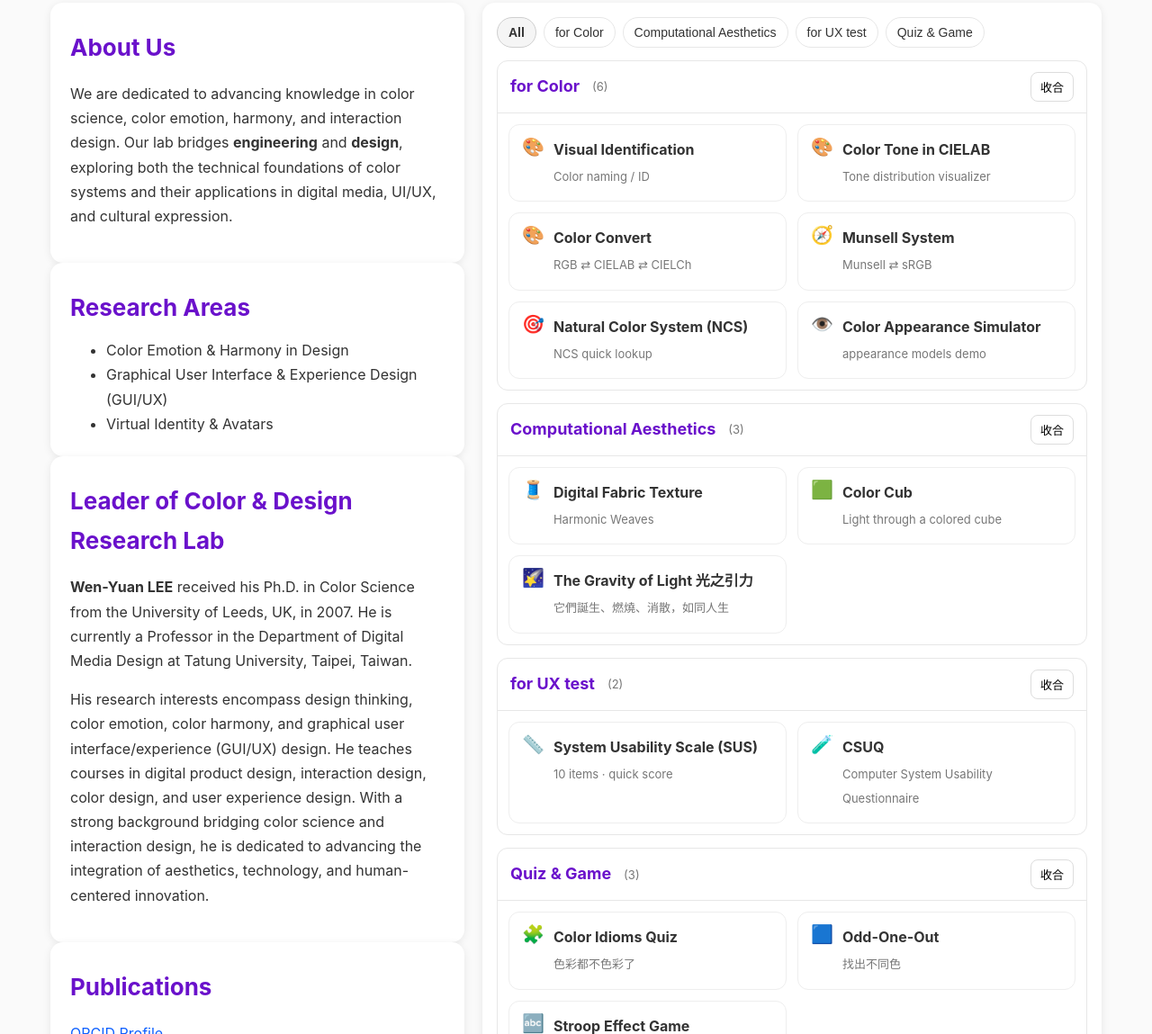
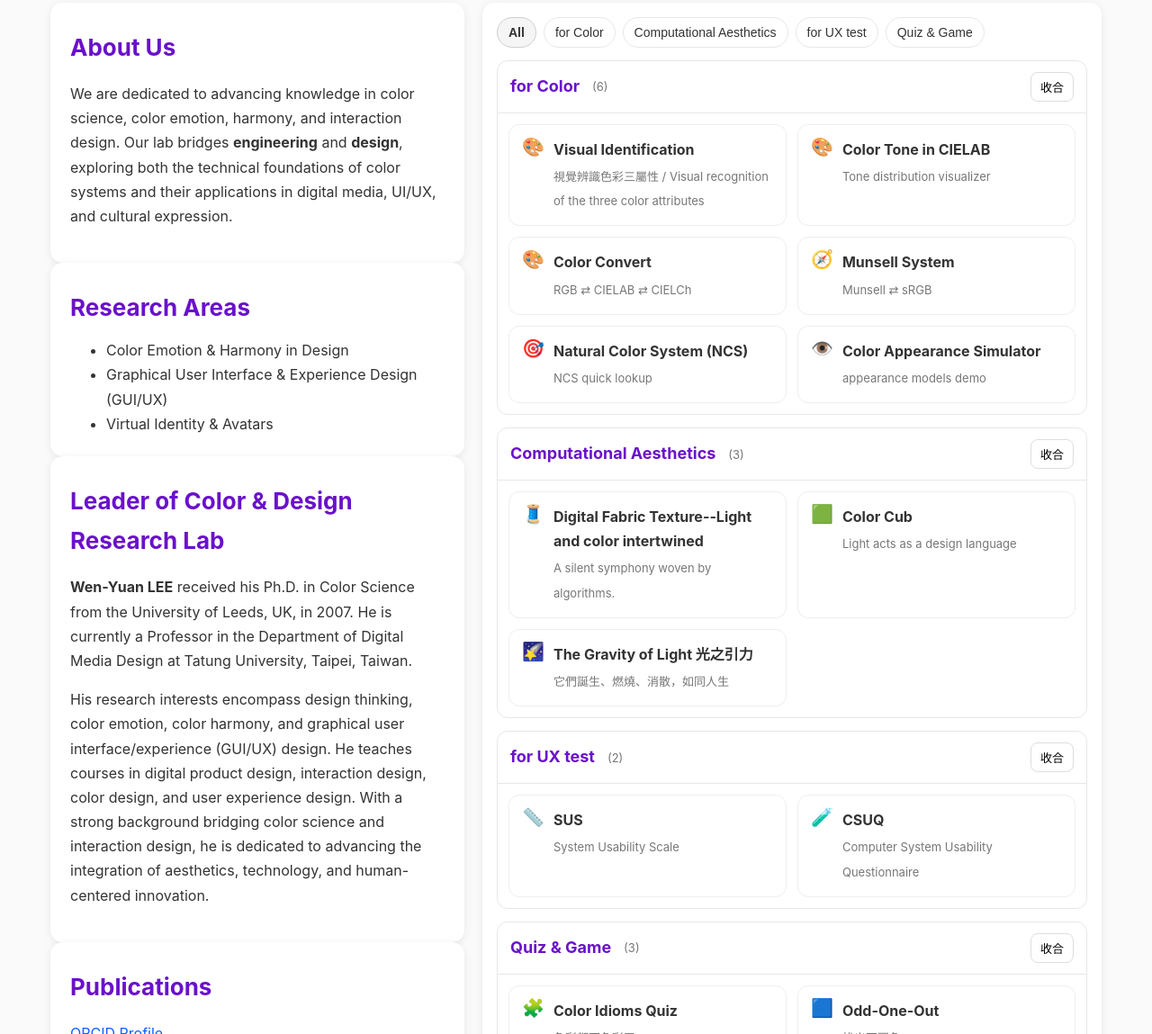
Before and after one commit to wylee-sudo/wenyuanlee, a plain HTML site: page index.html in a window 1280 px wide. Shown: the part 153-1302 px from the top of the page at 90% size. Drawn offline with Linux system fonts and the light colour scheme.

Commit message:
Update index.html

```diff
--- a/index.html
+++ b/index.html
@@ -169,7 +169,7 @@
           </div>
           <div class="tools-grid">
             <a class="tool" href="Visual_Identification.html" target="_blank" rel="noopener">
-              <span class="emoji">🎨</span><div><b>Visual Identification</b><span class="muted">Color naming / ID</span></div>
+              <span class="emoji">🎨</span><div><b>Visual Identification</b><span class="muted">視覺辨識色彩三屬性 / Visual recognition of the three color attributes</span></div>
             </a>
             <a class="tool" href="Tone3.html" target="_blank" rel="noopener">
               <span class="emoji">🎨</span><div><b>Color Tone in CIELAB</b><span class="muted">Tone distribution visualizer</span></div>
@@ -197,10 +197,10 @@
           </div>
           <div class="tools-grid">
             <a class="tool" href="DigitalFabricTexture.html" target="_blank" rel="noopener">
-              <span class="emoji">🧵</span><div><b>Digital Fabric Texture</b><span class="muted">Harmonic Weaves</span></div>
+              <span class="emoji">🧵</span><div><b>Digital Fabric Texture--Light and color intertwined</b><span class="muted">A silent symphony woven by algorithms.</span></div>
             </a>
             <a class="tool" href="ColorCube.html" target="_blank" rel="noopener">
-              <span class="emoji">🟩</span><div><b>Color Cub</b><span class="muted">Light through a colored cube</span></div>
+              <span class="emoji">🟩</span><div><b>Color Cub</b><span class="muted">Light acts as a design language</span></div>
             </a>
             <a class="tool" href="gravity_decay.html" target="_blank" rel="noopener">
               <span class="emoji">🌠</span><div><b>The Gravity of Light 光之引力</b><span class="muted">它們誕生、燃燒、消散，如同人生</span></div>
@@ -216,7 +216,7 @@
           </div>
           <div class="tools-grid">
             <a class="tool" href="sus_measurment.html" target="_blank" rel="noopener">
-              <span class="emoji">📏</span><div><b>System Usability Scale (SUS)</b><span class="muted">10 items · quick score</span></div>
+              <span class="emoji">📏</span><div><b>SUS</b><span class="muted">System Usability Scale </span></div>
             </a>
             <a class="tool" href="csuq.html" target="_blank" rel="noopener">
               <span class="emoji">🧪</span><div><b>CSUQ</b><span class="muted">Computer System Usability Questionnaire</span></div>
```
